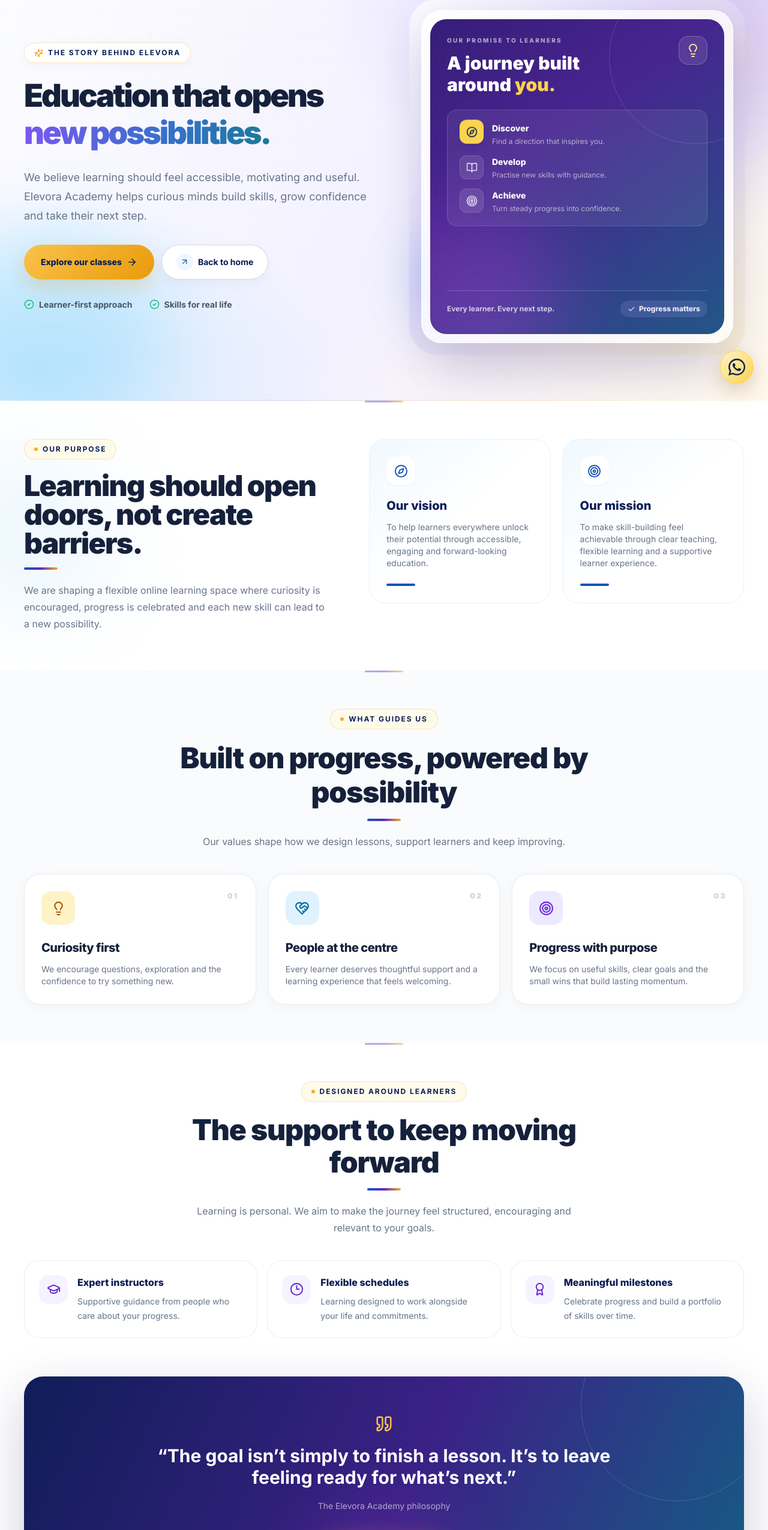
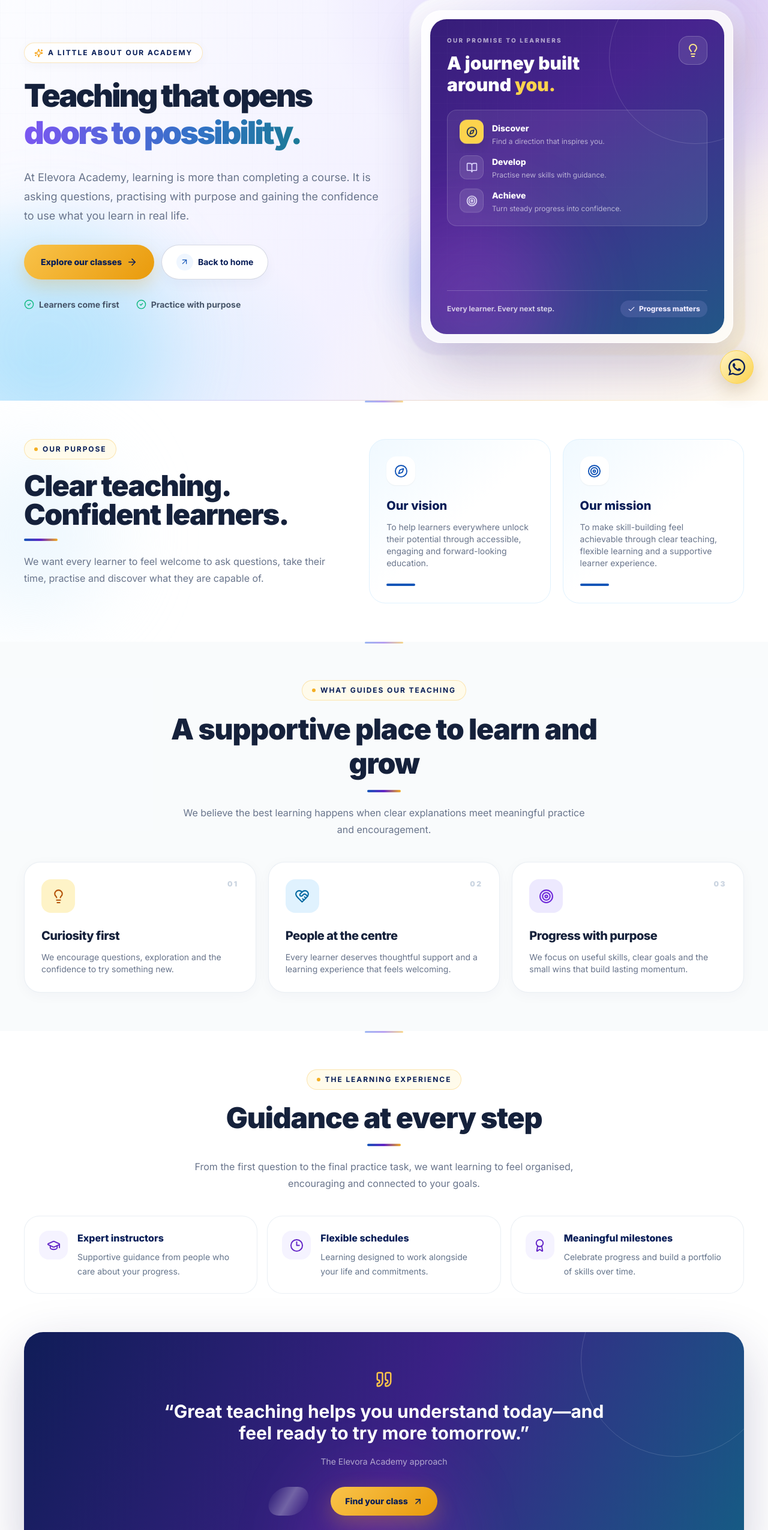
Before and after one commit to chamod-lakshitha/elevora-academy, a Next.js app: page /about in a window 1280 px wide. Shown: the part 140-2691 px from the top of the page at 60% size. Built offline with nearby package versions, Linux system fonts and the light colour scheme; no server answers.

Commit message:
Emphasize teaching values across the About page

```diff
--- a/app/about/page.tsx
+++ b/app/about/page.tsx
@@ -10,8 +10,8 @@ import SectionHeading from '@/components/SectionHeading';
 import { absoluteUrl } from '@/lib/seo';
 
 export const metadata: Metadata = {
-  title: 'About Elevora Academy | Our Online Learning Mission',
-  description: 'Discover Elevora Academy’s mission to make online learning practical and accessible through French, English, German, Java and Python classes.',
+  title: 'About Elevora Academy | Teaching That Helps You Grow',
+  description: 'Meet Elevora Academy, an online learning space focused on clear teaching, guided practice and helping learners grow through language and technology classes.',
   alternates: { canonical: '/about' },
   openGraph: { title: 'About Elevora Academy', description: 'Learn about our learner-first approach to practical online language and coding classes.', type: 'website', ...(absoluteUrl('/about') ? { url: absoluteUrl('/about') } : {}) },
 };
@@ -33,21 +33,21 @@ export default function AboutPage() {
     <main className="overflow-hidden">
       <PageHero
         variant="about"
-        eyebrow="The story behind Elevora"
-        title="Education that opens"
-        highlight="new possibilities."
-        description="We believe learning should feel accessible, motivating and useful. Elevora Academy helps curious minds build skills, grow confidence and take their next step."
+        eyebrow="A little about our academy"
+        title="Teaching that opens"
+        highlight="doors to possibility."
+        description="At Elevora Academy, learning is more than completing a course. It is asking questions, practising with purpose and gaining the confidence to use what you learn in real life."
         primaryLabel="Explore our classes"
         primaryHref="/classes"
         secondaryLabel="Back to home"
         secondaryHref="/"
-        proofs={["Learner-first approach", "Skills for real life"]}
+        proofs={["Learners come first", "Practice with purpose"]}
       />
 
       <section className="section-space relative overflow-hidden bg-white">
         <div aria-hidden="true" className="absolute -left-24 top-20 h-72 w-72 rounded-full bg-sky-100/50 blur-3xl" />
         <div className="container-shell relative grid items-start gap-10 lg:grid-cols-[minmax(0,0.9fr)_minmax(0,1.1fr)] lg:gap-16">
-          <SectionHeading eyebrow="Our purpose" title="Learning should open doors, not create barriers." description="We are shaping a flexible online learning space where curiosity is encouraged, progress is celebrated and each new skill can lead to a new possibility." titleClassName="max-w-[18ch] text-[clamp(1.65rem,5.5vw,3rem)] leading-[1.12] tracking-[-0.035em] break-words [overflow-wrap:anywhere] sm:max-w-none sm:text-4xl lg:text-5xl" />
+          <SectionHeading eyebrow="Our purpose" title="Clear teaching. Confident learners." description="We want every learner to feel welcome to ask questions, take their time, practise and discover what they are capable of." titleClassName="max-w-[18ch] text-[clamp(1.65rem,5.5vw,3rem)] leading-[1.12] tracking-[-0.035em] break-words [overflow-wrap:anywhere] sm:max-w-none sm:text-4xl lg:text-5xl" />
           <div className="grid gap-5 sm:grid-cols-2">
             <Reveal>
               <article className="group h-full rounded-[1.7rem] border border-sky-100 bg-gradient-to-br from-sky-50 via-white to-white p-6 transition duration-300 hover:-translate-y-1 hover:shadow-soft sm:p-7">
@@ -71,7 +71,7 @@ export default function AboutPage() {
 
       <section className="section-space relative overflow-hidden bg-slate-50/80">
         <div className="container-shell relative">
-          <SectionHeading eyebrow="What guides us" title="Built on progress, powered by possibility" description="Our values shape how we design lessons, support learners and keep improving." centered titleClassName="leading-[1.28] sm:leading-[1.18] lg:leading-[1.18]" />
+          <SectionHeading eyebrow="What guides our teaching" title="A supportive place to learn and grow" description="We believe the best learning happens when clear explanations meet meaningful practice and encouragement." centered titleClassName="leading-[1.28] sm:leading-[1.18] lg:leading-[1.18]" />
           <Stagger className="mt-10 grid gap-5 md:grid-cols-3" delayChildren={0.03}>
             {values.map((value, index) => {
               const Icon = value.icon;
@@ -94,7 +94,7 @@ export default function AboutPage() {
 
       <section className="section-space">
         <div className="container-shell">
-          <SectionHeading eyebrow="Designed around learners" title="The support to keep moving forward" description="Learning is personal. We aim to make the journey feel structured, encouraging and relevant to your goals." centered titleClassName="leading-tight sm:leading-[1.12] lg:leading-[1.12]" />
+          <SectionHeading eyebrow="The learning experience" title="Guidance at every step" description="From the first question to the final practice task, we want learning to feel organised, encouraging and connected to your goals." centered titleClassName="leading-tight sm:leading-[1.12] lg:leading-[1.12]" />
           <div className="mt-10 grid gap-4 md:grid-cols-3">
             {pillars.map((pillar, index) => {
               const Icon = pillar.icon;
@@ -118,9 +118,9 @@ export default function AboutPage() {
               <div aria-hidden="true" className="absolute -right-12 -top-28 h-80 w-80 rounded-full border border-white/15" />
               <div aria-hidden="true" className="absolute -bottom-24 left-[40%] h-56 w-56 rounded-full bg-fuchsia-500/20 blur-3xl" />
               <Quote size={30} className="relative mx-auto text-brand-amber" />
-              <p className="relative mx-auto mt-5 max-w-3xl text-2xl font-bold leading-snug sm:text-3xl">“The goal isn’t simply to finish a lesson. It’s to leave feeling ready for what’s next.”</p>
-              <p className="relative mt-5 text-sm text-white/60">The Elevora Academy philosophy</p>
-              <Link href="/classes" className="button-primary relative mt-8">Take your first step <ArrowUpRight size={17} /></Link>
+              <p className="relative mx-auto mt-5 max-w-3xl text-2xl font-bold leading-snug sm:text-3xl">“Great teaching helps you understand today—and feel ready to try more tomorrow.”</p>
+              <p className="relative mt-5 text-sm text-white/60">The Elevora Academy approach</p>
+              <Link href="/classes" className="button-primary relative mt-8">Find your class <ArrowUpRight size={17} /></Link>
             </div>
           </Reveal>
         </div>
```
